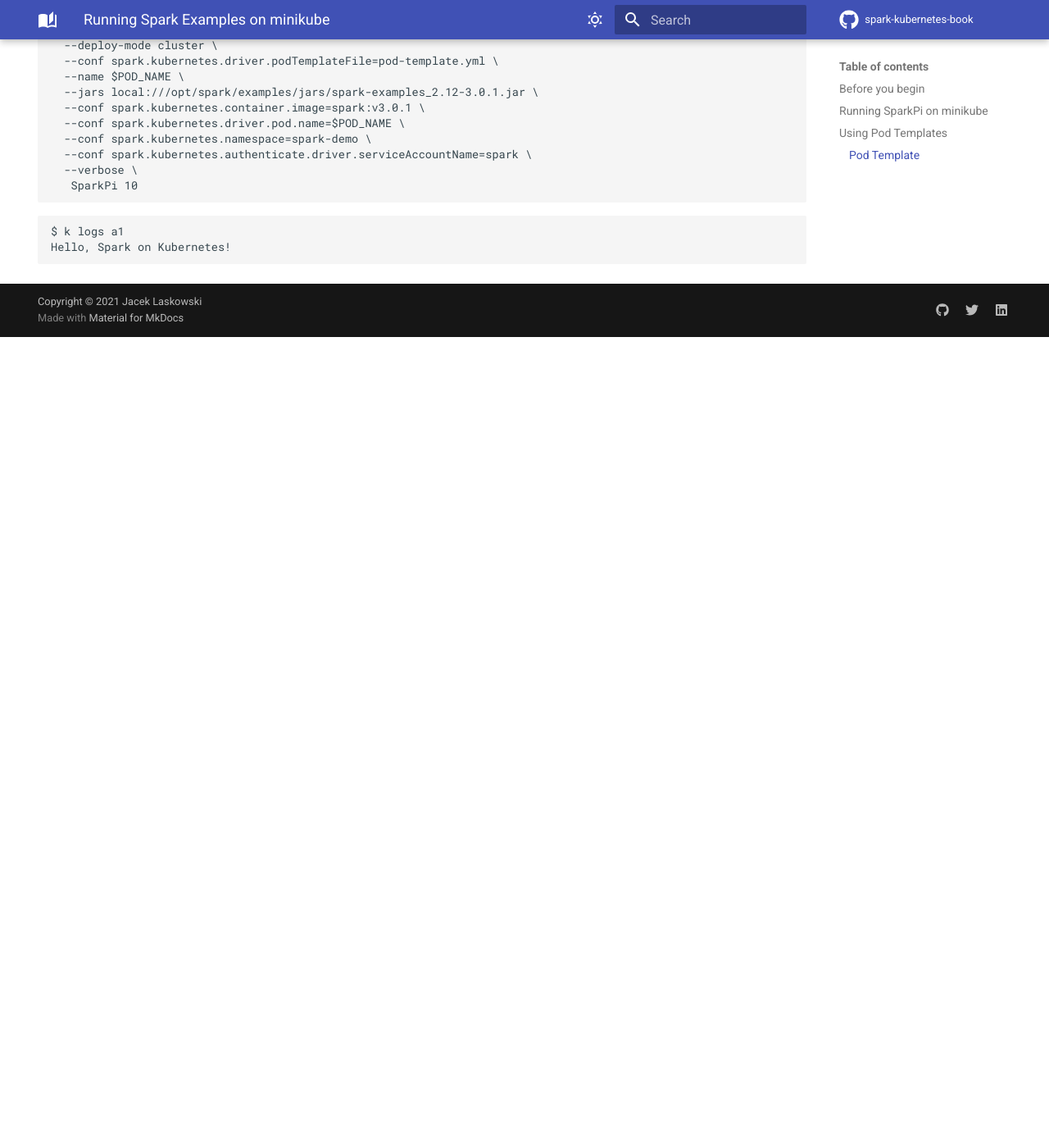
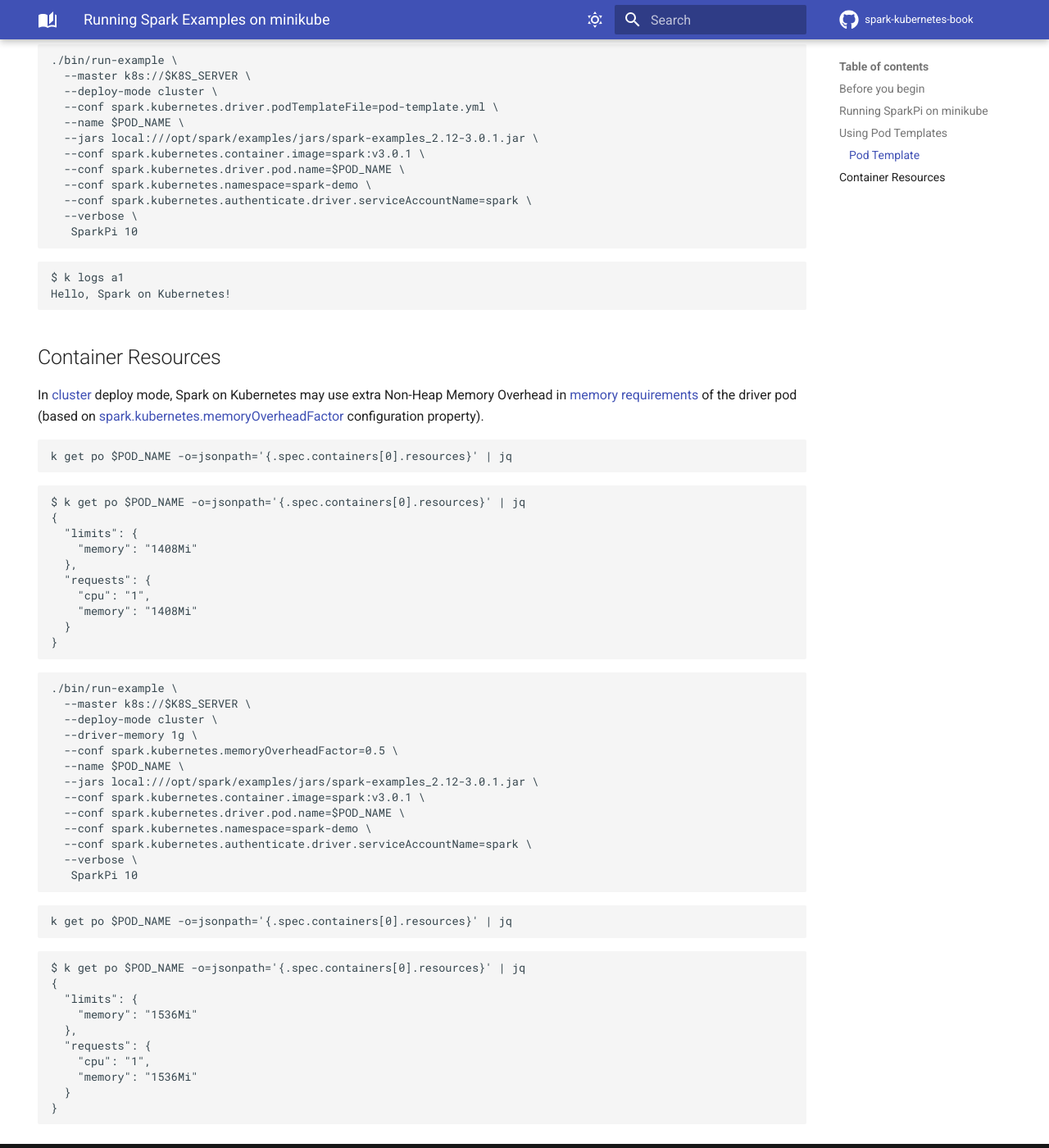
Before and after one commit to jaceklaskowski/spark-kubernetes-book, an MkDocs documentation site: the page built from docs/demo/running-spark-examples-on-minikube.md, in a window 1280 px wide and 1400 px high, scrolled down 1446 px. Shown: the whole window at 82% size. Built offline with MkDocs 1.6.1 and Material for MkDocs 9.7.7, drawn with Linux system fonts in a browser that asks for light colours; comment, search, counter and statistics services are not loaded; before the commit the page ends 1857 px from its top, so only the background shows below that; some of the changed text lies outside the part shown.

Commit message:
BasicDriverFeatureStep and Driver Memory

````diff
--- a/docs/demo/running-spark-examples-on-minikube.md
+++ b/docs/demo/running-spark-examples-on-minikube.md
@@ -17,6 +17,10 @@ Set up minikube with necessary Kubernetes resources. Follow the steps in [spark-
 
 ```text
 cd $SPARK_HOME
+```
+
+```text
+K8S_SERVER=$(k config view --output=jsonpath='{.clusters[].cluster.server}')
 ```
 
 Let's use an environment variable for the name of the pod to be more "stable" and predictable. It should make viewing logs and restarting Spark examples easier. Just change the environment variable or delete the pod and off you go!
@@ -82,3 +86,57 @@ spec:
 $ k logs a1
 Hello, Spark on Kubernetes!
 ```
+
+## Container Resources
+
+In [cluster](../overview.md#cluster-deploy-mode) deploy mode, Spark on Kubernetes may use extra Non-Heap Memory Overhead in [memory requirements](../BasicDriverFeatureStep.md#driverMemoryWithOverheadMiB) of the driver pod (based on [spark.kubernetes.memoryOverheadFactor](../configuration-properties.md#spark.kubernetes.memoryOverheadFactor) configuration property).
+
+```text
+k get po $POD_NAME -o=jsonpath='{.spec.containers[0].resources}' | jq
+```
+
+```text
+$ k get po $POD_NAME -o=jsonpath='{.spec.containers[0].resources}' | jq
+{
+  "limits": {
+    "memory": "1408Mi"
+  },
+  "requests": {
+    "cpu": "1",
+    "memory": "1408Mi"
+  }
+}
+```
+
+```text
+./bin/run-example \
+  --master k8s://$K8S_SERVER \
+  --deploy-mode cluster \
+  --driver-memory 1g \
+  --conf spark.kubernetes.memoryOverheadFactor=0.5 \
+  --name $POD_NAME \
+  --jars local:///opt/spark/examples/jars/spark-examples_2.12-3.0.1.jar \
+  --conf spark.kubernetes.container.image=spark:v3.0.1 \
+  --conf spark.kubernetes.driver.pod.name=$POD_NAME \
+  --conf spark.kubernetes.namespace=spark-demo \
+  --conf spark.kubernetes.authenticate.driver.serviceAccountName=spark \
+  --verbose \
+   SparkPi 10
+```
+
+```text
+k get po $POD_NAME -o=jsonpath='{.spec.containers[0].resources}' | jq
+```
+
+```text
+$ k get po $POD_NAME -o=jsonpath='{.spec.containers[0].resources}' | jq
+{
+  "limits": {
+    "memory": "1536Mi"
+  },
+  "requests": {
+    "cpu": "1",
+    "memory": "1536Mi"
+  }
+}
+```
````
Also changed, not shown: docs/BasicDriverFeatureStep.md (+41 -0 lines).
